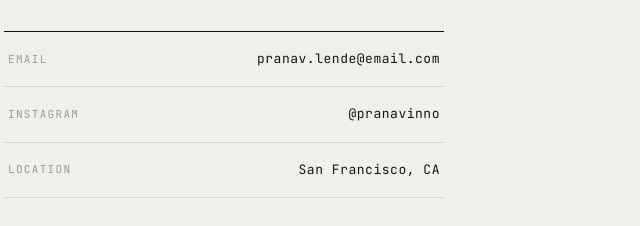
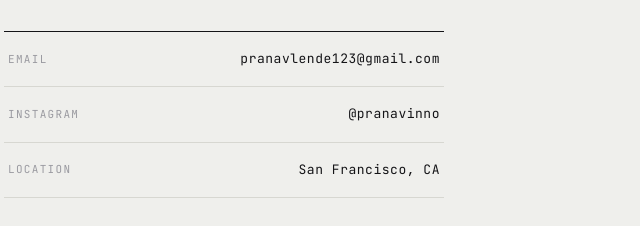
Before and after one commit to ALLENDE123X/pranav-portfolio, a plain HTML site: page index.html in a window 1280 px wide. Shown: the part 9077-9303 px from the top of the page, 416-1056 px from the left. Drawn offline with nearby package versions, Linux system fonts and the light colour scheme.

Commit message:
Update contact email

```diff
--- a/index.html
+++ b/index.html
@@ -258,7 +258,7 @@
     <div class="ek rv">Available for bookings</div>
     <h2 class="rv">Let&rsquo;s work.</h2>
     <div class="links rv">
-      <a href="mailto:pranav.lende@email.com"><span class="k">Email</span><span class="v">pranav.lende@email.com</span></a>
+      <a href="mailto:pranavlende123@gmail.com"><span class="k">Email</span><span class="v">pranavlende123@gmail.com</span></a>
       <a href="https://instagram.com/pranavinno" target="_blank" rel="noopener"><span class="k">Instagram</span><span class="v">@pranavinno</span></a>
       <a href="#top"><span class="k">Location</span><span class="v">San Francisco, CA</span></a>
     </div>
```
